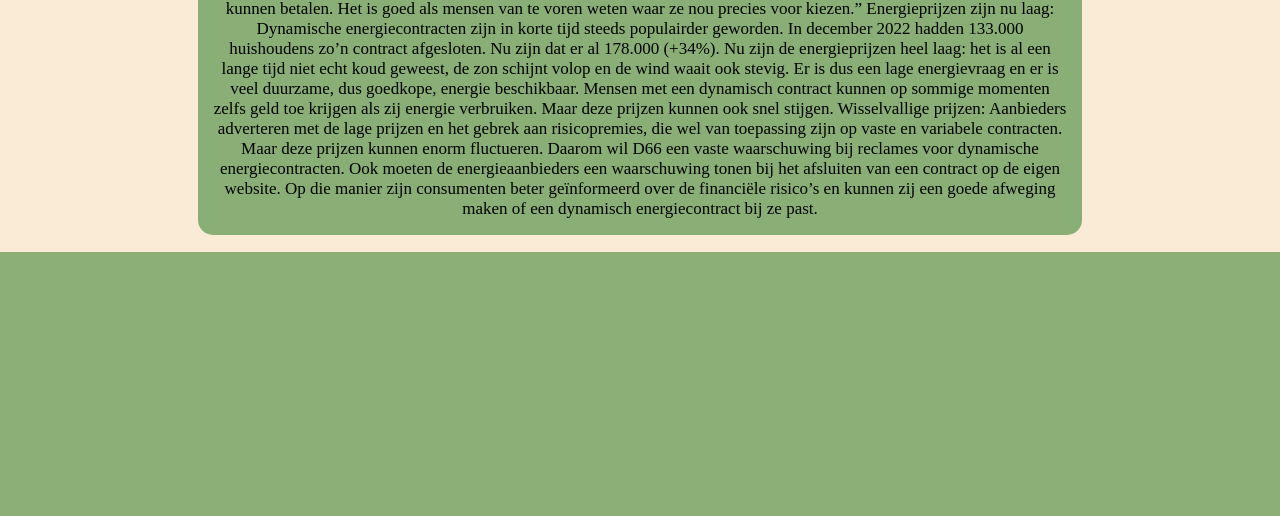
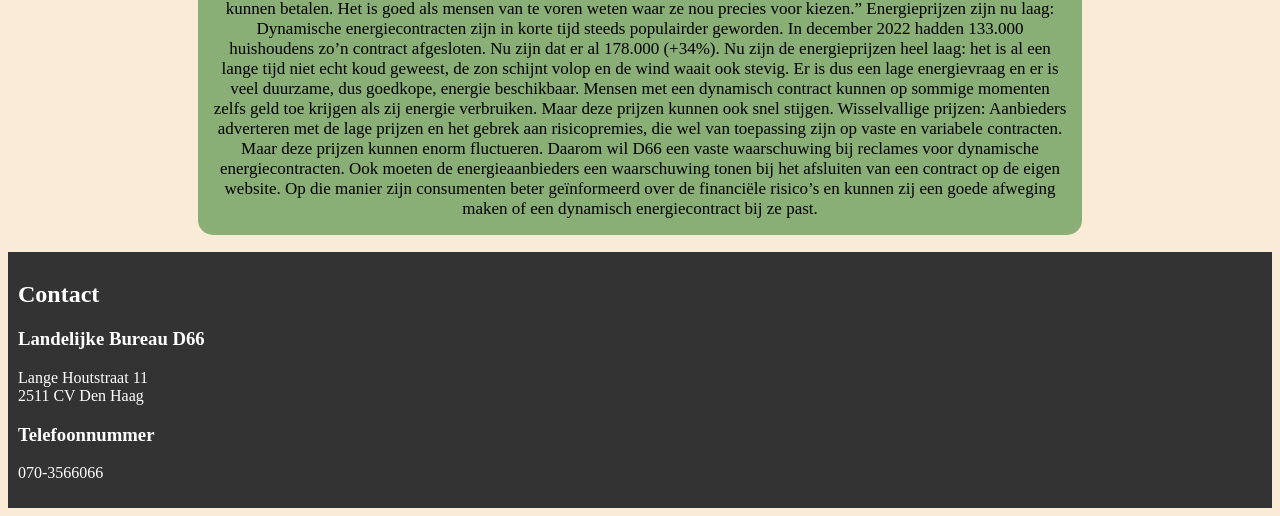
Before and after one commit to SarahMusa2004/Project-2, a PHP site: page /nieuws.php in a window 1280 px wide. Shown: the part 2454-2970 px from the top of the page. Before the commit the page ends 2706 px from the top, so only its background shows below. Run offline with PHP 8.4, Linux system fonts and the light colour scheme; data comes from the database, SQL or seed files in the repository.

Commit message:
Kleine aanpassingen

```diff
--- a/Webpagina/css/style.css
+++ b/Webpagina/css/style.css
@@ -192,6 +192,7 @@ h1{
 
 #footer{
   background-color:  #333;
+  padding: 10px;
 }
 
 #leden {
--- a/Webpagina/index.php
+++ b/Webpagina/index.php
@@ -80,18 +80,16 @@
     <div id="nieuwsbericht1">
       <h3>Reactie Partijvoorzitter en Partijleider op vertrek Sophie in ‘t Veld</h3>
       <p>Europarlementariër Sophie in ‘t Veld heeft besloten D66 te verlaten. <br/>
-         Vanmorgen heeft ze het partijbestuur daarover geïnformeerd.
+         Vanmorgen heeft ze het partijbestuur daarover geïnformeerd.<a href="nieuws.php">..Lees verder</a>
       </p>
-      <a href="nieuws.php">Lees verder</a>
     </div>
     <div id="nieuwsbericht2">
       <h3>Politiek en publieke organisaties vormen gezamenlijk front tegen agressie en geweld</h3>
       <p>
       Maatschappij en politiek slaan de handen ineen tegen agressie en geweld. <br/>
       In een maatschappelijk breed gedragen manifest laten 25 ondertekenaars zien dat de samenleving als één blok achter deze groep zou moeten staan. <br/>
-      De deelnemers voelen samen verantwoordelijkheid om ons land veilig te houden en de trend te keren.
+      De deelnemers voelen samen verantwoordelijkheid om ons land veilig te houden en de trend te keren.<a href="nieuws.php">..Lees verder</a>
       </p>
-      <a href="nieuws.php">Lees verder</a>
     </div>
   </article>
 
--- a/Webpagina/leden.php
+++ b/Webpagina/leden.php
@@ -57,7 +57,5 @@ foreach ($leden as $lid) {
       <p>070-3566066</p>
     </div>
   </footer>
-
-
 </body>
 </html>
--- a/Webpagina/nieuws.php
+++ b/Webpagina/nieuws.php
@@ -36,5 +36,17 @@
     }
     ?>
   </article>
+  <footer id="footer">
+    <div id="contact">
+      <h2>Contact</h2>
+      <h3>Landelijke Bureau D66</h3>
+      <p>
+         Lange Houtstraat 11 <br/>
+         2511 CV Den Haag <br/>
+      </p>
+      <h3>Telefoonnummer</h3>
+      <p>070-3566066</p>
+    </div>
+  </footer>
 </body>
 </html>
```
